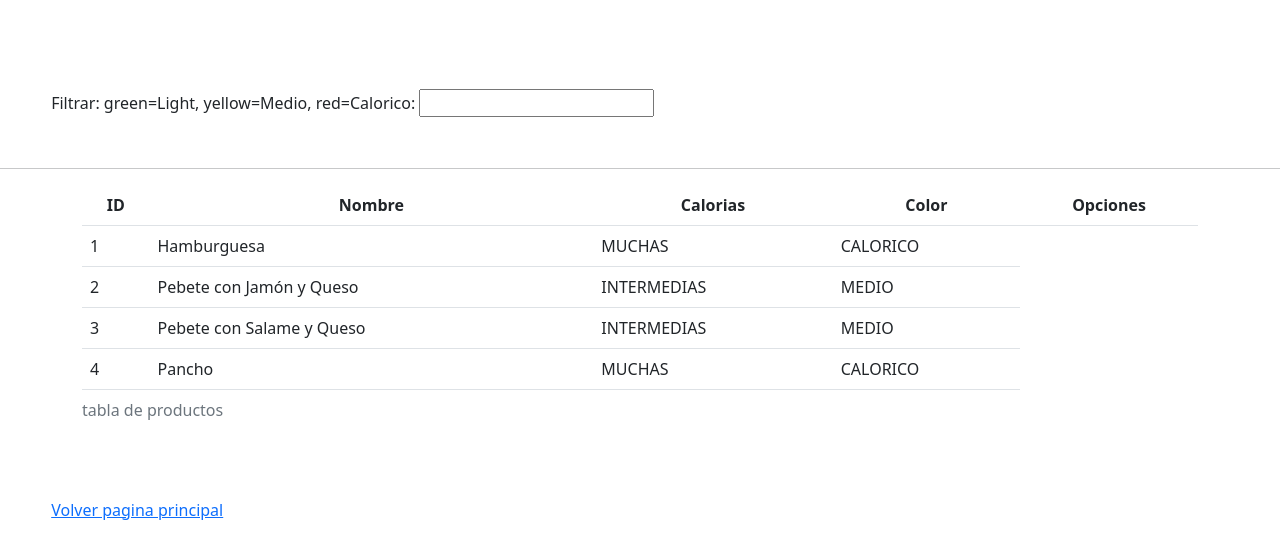
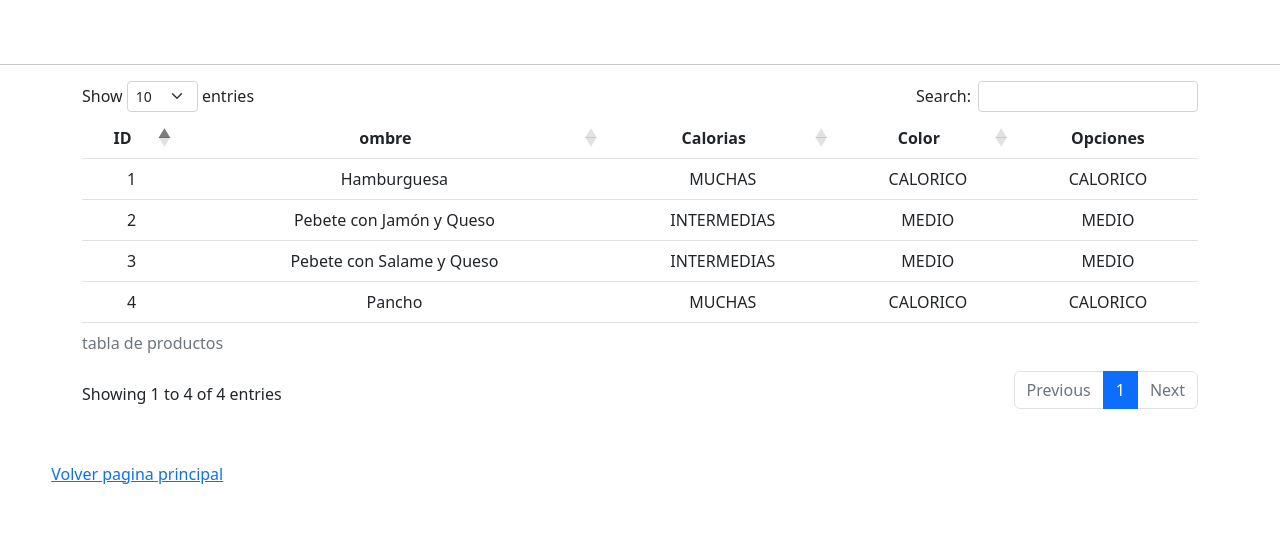
Before and after one commit to Ferna1990/ProyectoCodoACodo, a Django app: page /app/ in a window 1280 px wide. Shown: the part 106-665 px from the top of the page. Run offline with Django 4.2, Linux system fonts and the light colour scheme; data comes from the database, SQL or seed files in the repository; some libraries are stand-ins or nearby versions.

Commit message:
agregado filtrador

```diff
--- a/app/static/js/SemaforoCaloriasConJSVanilla.js
+++ b/app/static/js/SemaforoCaloriasConJSVanilla.js
@@ -7,7 +7,7 @@ const datatableoptions ={
     columnDefs:[
         {className:'centered', targets:[0,1,2,3,4]},
         {orderable: false, targets:[4]},
-        {searchable: false, targets:[1,2,3,4]},
+        {searchable: false, targets:[0,4]},
 
     ]
 };
@@ -19,7 +19,7 @@ if(datatableisinit){
 }
 await listproducto();
 
-datatable = $('#datatable-productos').Datatable(datatableoptions);
+datatable = $("#datatable-productos").DataTable(datatableoptions);
 
 datatableisinit=true;
 }
@@ -37,7 +37,9 @@ const listproducto=async()=>{
                     <td>${producto.nombre}</td>
                     <td>${producto.calorias}</td>
                     <td>${producto.color}</td>
+                    <td>${producto.color}</td>
                 </tr>
+
             `;
         });
         tablebody_producto.innerHTML = content;
--- a/app/templates/SemaforoCaloriasConJSVanilla.html
+++ b/app/templates/SemaforoCaloriasConJSVanilla.html
@@ -30,9 +30,6 @@
 
         </nav>
       </header>
-    <div id="filtrador" class="filtrador">
-        <label> Filtrar: green=Light, yellow=Medio, red=Calorico: </label>
-        <input id="inputColor" type="text" onkeyup="handlerFiltrarPorColor()">
     </div>
     <hr>
     <div class ="container">
@@ -44,7 +41,7 @@
               <thead>
                 <tr>
                   <th class="centered">ID</th>
-                  <th class="centered">Nombre</th>
+                  <th class="centered">ombre</th>
                   <th class="centered">Calorias</th>
                   <th class="centered">Color</th>
                   <th class="centered">Opciones</th>
```
